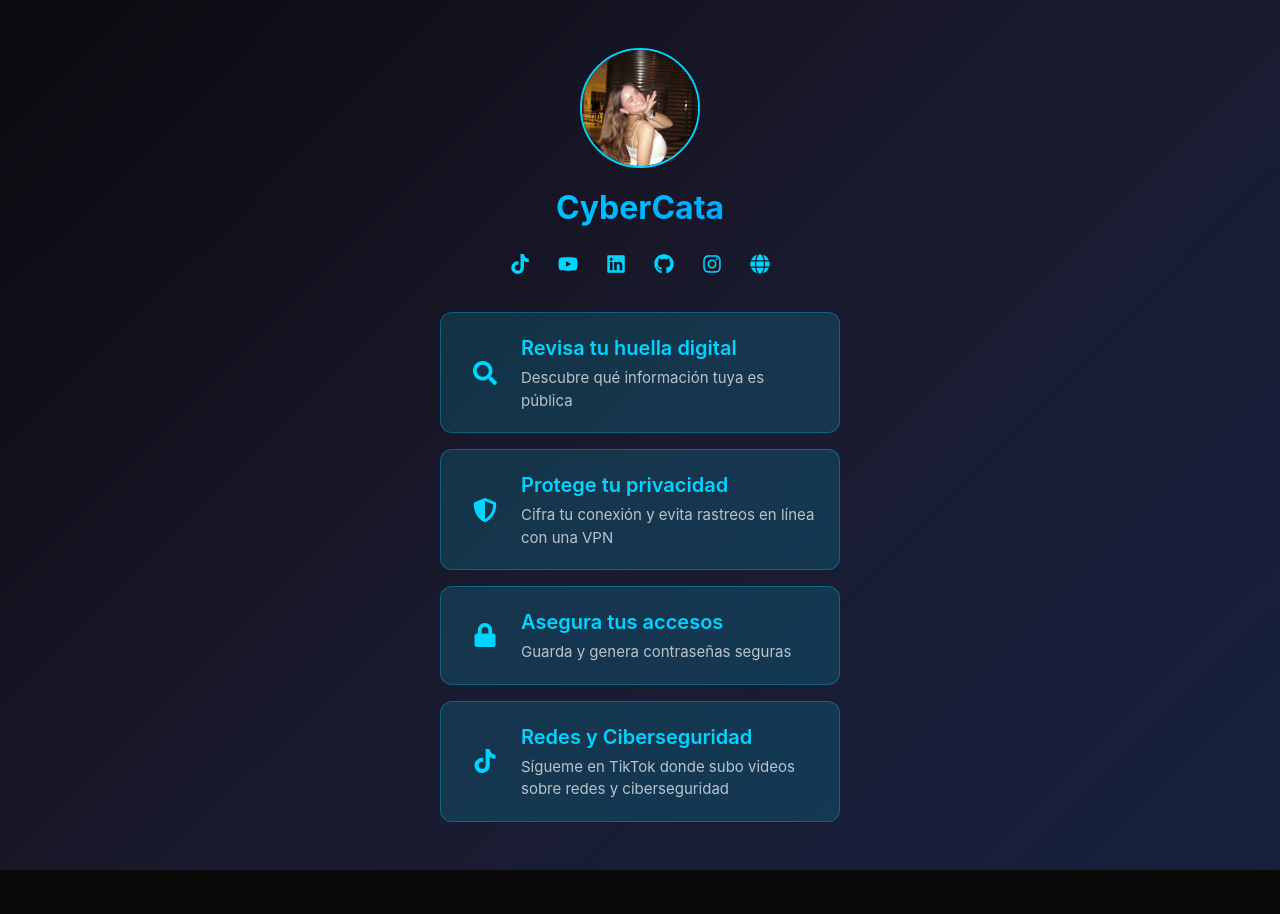
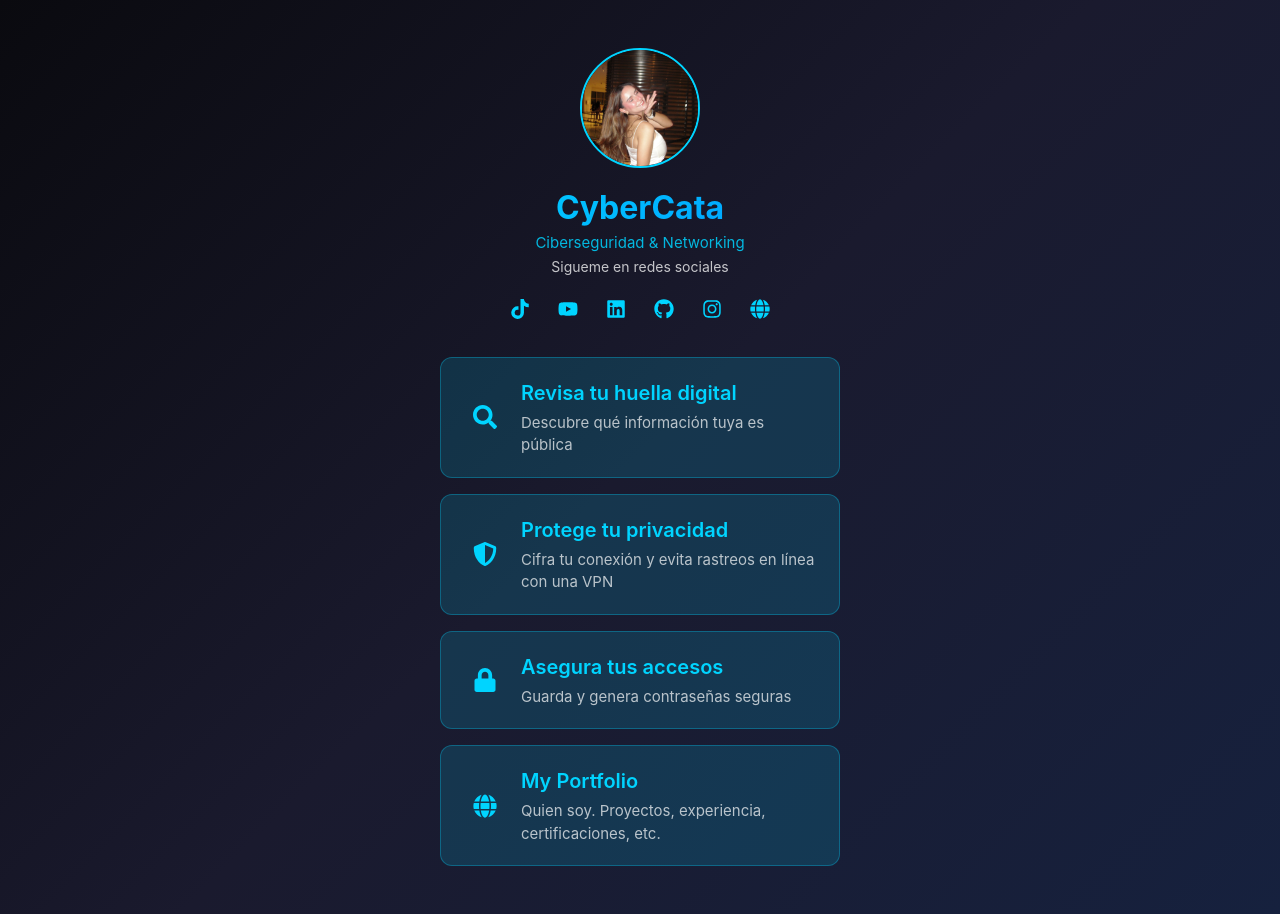
Before and after one commit to catacisneros/cybercata, a React (Vite) app: page / in a window 1280 px wide. Before the commit the page ends 870 px from the top, so only its background shows below. Built offline with nearby package versions, Linux system fonts and the light colour scheme.

Commit message:
add portfolio link, subtitle and page description

```diff
--- a/src/components/LinkInBio.css
+++ b/src/components/LinkInBio.css
@@ -36,6 +36,27 @@
   -webkit-background-clip: text;
   -webkit-text-fill-color: transparent;
   background-clip: text;
+  width: 100%;
+  max-width: 400px;
+  margin: 0 auto;
+  padding: 0 1rem;
+}
+
+.profile-subtitle {
+  font-size: 0.9375rem;
+  color: rgba(0, 212, 255, 0.85);
+  font-weight: 400;
+  margin: 0 0 0.25rem;
+  line-height: 1.4;
+
+}
+
+.profile-subtitle-2 {
+  margin-top: 0;
+  margin-bottom: 1rem;
+  font-size: 0.875rem;
+  color: rgba(255, 255, 255, 0.75);
+  ine-height: 1.4;
 }
 
 .social-icons-row {
--- a/src/components/LinkInBio.jsx
+++ b/src/components/LinkInBio.jsx
@@ -18,7 +18,7 @@ function LinkInBio() {
     FaSearch,
     FaShieldAlt,
     FaLock,
-    FaTiktok,
+    FaGlobe,
   }
 
   return (
@@ -32,6 +32,12 @@ function LinkInBio() {
           />
         </div>
         <h1 className="profile-username">{PROFILE.username}</h1>
+        {PROFILE.subtitle && (
+          <p className="profile-subtitle">{PROFILE.subtitle}</p>
+        )}
+        {PROFILE.subtitle2 && (
+          <p className="profile-subtitle profile-subtitle-2">{PROFILE.subtitle2}</p>
+        )}
         <div className="social-icons-row">
           {SOCIAL_LINKS.map((social, index) => {
             const IconComponent = iconMap[social.name]
--- a/src/constants.js
+++ b/src/constants.js
@@ -1,6 +1,8 @@
 // Profile information
 export const PROFILE = {
   username: 'CyberCata',
+  subtitle: 'Ciberseguridad & Networking',
+  subtitle2: 'Sigueme en redes sociales',
   image:`${import.meta.env.BASE_URL}Cata_Pic.JPG`,
 };
 
@@ -43,10 +45,10 @@ export const AFFILIATE_LINKS = [
     url: PASSWORD_MANAGER_AFFILIATE_URL,
   },
   {
-    platform: 'TikTok OSI Model',
-    icon: 'FaTiktok',
-    title: 'Redes y Ciberseguridad',
-    subtitle: 'Sígueme en TikTok donde subo videos sobre redes y ciberseguridad',
-    url: 'https://www.tiktok.com/@catacisneros/playlist/Modelo%20OSI%20🌐-7600289444822403870',
+    platform: 'Cybersecurity Portfolio',
+    icon: 'FaGlobe',
+    title: 'My Portfolio',
+    subtitle: 'Quien soy. Proyectos, experiencia, certificaciones, etc.',
+    url: 'https://catacisneros.github.io',
   },
 ];
```
